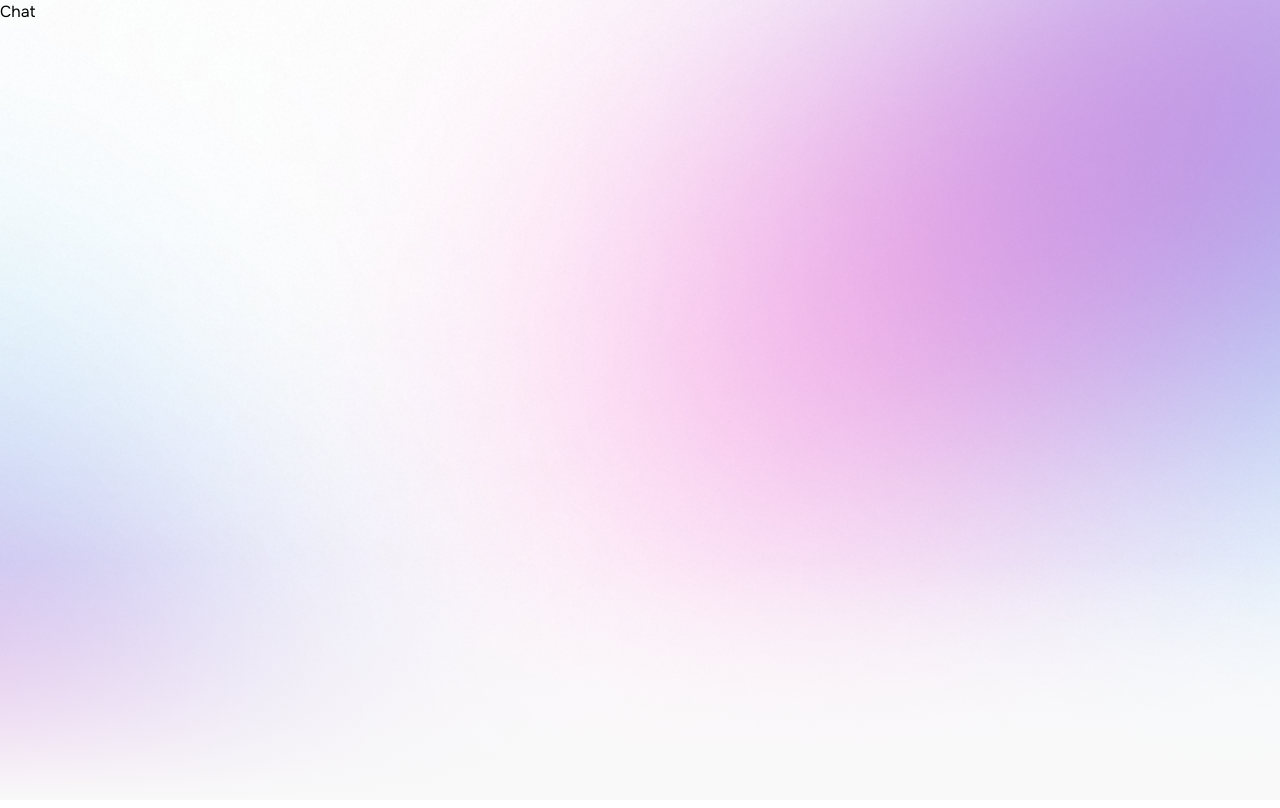
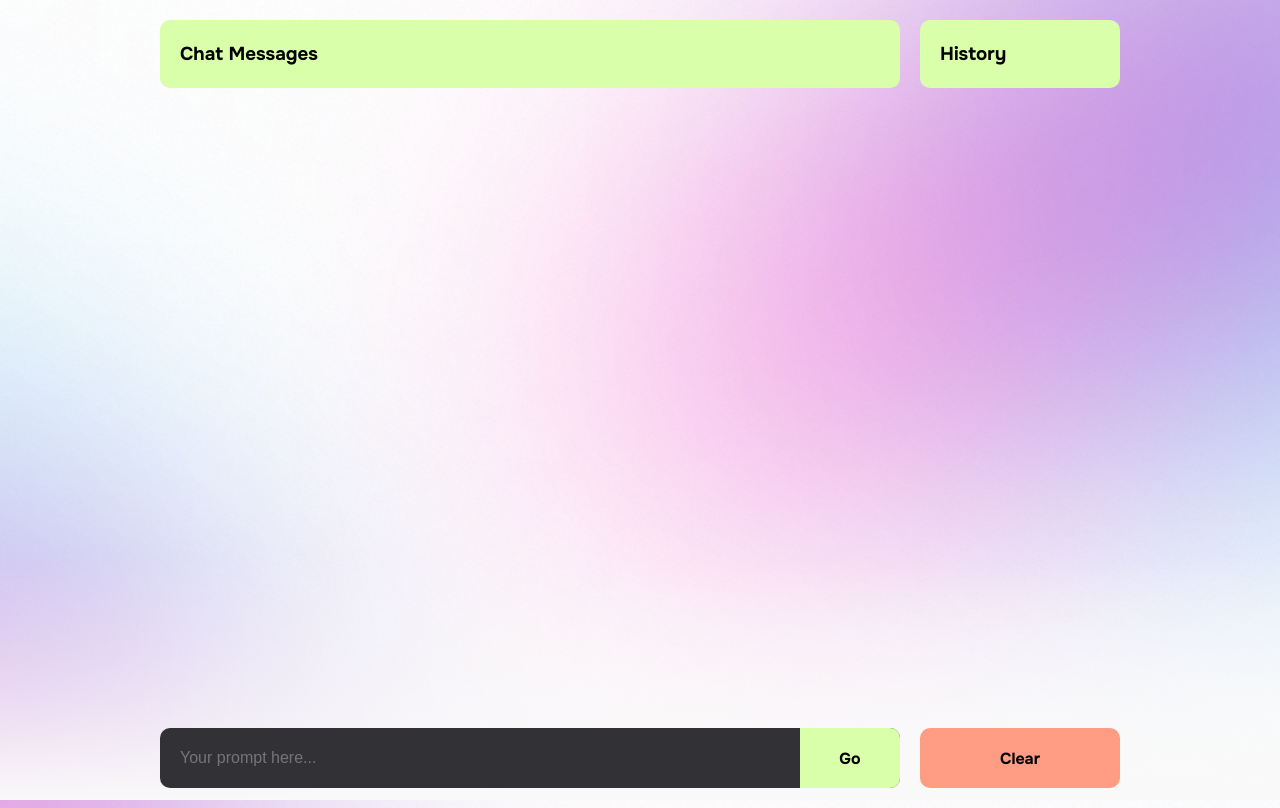
Before and after one commit to math-matos/CrafterDesk, a React (Vite) app in the folder frontend/: page /chat in a window 1280 px wide. Built offline with nearby package versions, Linux system fonts and the light colour scheme.

Commit message:
feat: test chatbot page

```diff
--- /dev/null
+++ b/frontend/src/App.css
@@ -0,0 +1,31 @@
+.App {
+    display: grid;
+    grid-template-columns: auto 200px;
+    gap: 20px;
+    max-width: 1000px;
+    margin: 0 auto;
+    min-height: 100vh;
+    padding: 20px;
+  }
+
+  .Column {
+    color: white;
+  }
+
+  .Title {
+    padding: 20px;
+    margin-bottom: 20px;
+    border-radius: 10px;
+    color: black;
+    background-color: rgb(218, 255, 170);
+  }
+
+  .Content {
+    height: calc(100vh - 200px);
+    overflow-y: scroll;
+    margin-bottom: 20px;
+  }
+
+  ::-webkit-scrollbar {
+    display: none;
+  }
--- /dev/null
+++ b/frontend/src/components/Clear/Clear.jsx
@@ -0,0 +1,9 @@
+import styles from "./Clear.module.css";
+
+export default function Clear({ onClick }) {
+  return (
+    <button className={styles.wrapper} onClick={onClick}>
+      Clear
+    </button>
+  );
+}
--- /dev/null
+++ b/frontend/src/components/Clear/Clear.module.css
@@ -0,0 +1,14 @@
+.wrapper {
+  width: 100%;
+  height: 60px;
+  background-color: #ff9d84;
+  border: none;
+  border-radius: 10px;
+  font-size: 16px;
+  font-weight: bold;
+}
+
+.wrapper:hover {
+  cursor: pointer;
+  background-color: #ff886b;
+}
--- /dev/null
+++ b/frontend/src/components/History/History.jsx
@@ -0,0 +1,9 @@
+import styles from "./History.module.css";
+
+export default function History({ question, onClick }) {
+  return (
+    <div className={styles.wrapper} onClick={onClick}>
+      <p>{question.substring(0, 15)}...</p>
+    </div>
+  );
+}
--- /dev/null
+++ b/frontend/src/components/History/History.module.css
@@ -0,0 +1,11 @@
+.wrapper {
+  padding: 20px;
+  margin-bottom: 20px;
+  border-radius: 10px;
+  background-color: #1b1b1d;
+}
+
+.wrapper:hover {
+  cursor: pointer;
+  background-color: #323236;
+}
--- /dev/null
+++ b/frontend/src/components/Input/Input.jsx
@@ -0,0 +1,17 @@
+import styles from "./Input.module.css";
+
+export default function Input({ value, onChange, onClick }) {
+  return (
+    <div className={styles.wrapper}>
+      <input
+        className={styles.text}
+        placeholder="Your prompt here..."
+        value={value}
+        onChange={onChange}
+      />
+      <button className={styles.btn} onClick={onClick}>
+        Go
+      </button>
+    </div>
+  );
+}
--- /dev/null
+++ b/frontend/src/components/Input/Input.module.css
@@ -0,0 +1,29 @@
+.wrapper {
+  display: grid;
+  grid-template-columns: auto 100px;
+  height: 60px;
+  border-radius: 10px;
+  background-color: #323236;
+}
+
+.text {
+  border: none;
+  outline: none;
+  background: none;
+  padding: 20px;
+  color: white;
+  font-size: 16px;
+}
+
+.btn {
+  border: none;
+  border-radius: 0 10px 10px 0;
+  font-size: 16px;
+  font-weight: bold;
+  background-color: rgb(218, 255, 170);
+}
+
+.btn:hover {
+  cursor: pointer;
+  background-color: rgb(200, 253, 130);
+}
--- /dev/null
+++ b/frontend/src/components/Message/Message.jsx
@@ -0,0 +1,21 @@
+import bot from "../../assets/icons/bot.png";
+import user from "../../assets/icons/user.png";
+
+import styles from "./Message.module.css";
+
+export default function Message({ role, content }) {
+  return (
+    <div className={styles.wrapper}>
+      <div>
+        <img
+          src={role === "assistant" ? bot : user}
+          className={styles.avatar}
+          alt="profile avatar"
+        />
+      </div>
+      <div>
+        <p>{content}</p>
+      </div>
+    </div>
+  );
+}
--- /dev/null
+++ b/frontend/src/components/Message/Message.module.css
@@ -0,0 +1,14 @@
+.wrapper {
+  display: grid;
+  grid-template-columns: 60px auto;
+  min-height: 60px;
+  padding: 20px;
+  margin-bottom: 20px;
+  border-radius: 10px;
+  background-color: #1b1b1d;
+}
+
+.avatar {
+  width: 40px;
+  height: 40px;
+}
--- a/frontend/src/pages/Chat.tsx
+++ b/frontend/src/pages/Chat.tsx
@@ -1,7 +1,66 @@
-import React from 'react'
+import React, { useState } from "react";
+
+import Message from "../components/Message/Message";
+import Input from "../components/Input/Input";
+import History from "../components/History/History";
+import Clear from "../components/Clear/Clear";
+
+import "../App.css";
 
 export default function Chat() {
+  const [input, setInput] = useState("");
+  const [messages, setMessages] = useState([]);
+  const [history, setHistory] = useState([]);
+
+  const handleSubmit = async () => {
+    const prompt = {
+      role: "user",
+      content: input
+    };
+
+    setMessages([...messages, prompt]);
+  };
+
+  const clear = () => {
+    setMessages([]);
+    setHistory([]);
+  };
+
   return (
-    <div>Chat</div>
-  )
+    <div className="App">
+      <div className="Column">
+        <h3 className="Title">Chat Messages</h3>
+        <div className="Content">
+          {messages.map((el, i) => {
+            return <Message key={i} role={el.role} content={el.content} />;
+          })}
+        </div>
+        <Input
+          value={input}
+          onChange={(e) => setInput(e.target.value)}
+          onClick={input ? handleSubmit : undefined}
+        />
+      </div>
+      <div className="Column">
+        <h3 className="Title">History</h3>
+        <div className="Content">
+          {history.map((el, i) => {
+            return (
+              <History
+                key={i}
+                question={el.question}
+                onClick={() =>
+                  setMessages([
+                    { role: "user", content: history[i].question },
+                    { role: "assistant", content: history[i].answer }
+                  ])
+                }
+              />
+            );
+          })}
+        </div>
+        <Clear onClick={clear} />
+      </div>
+    </div>
+  );
 }
--- a/frontend/src/pages/Home.tsx
+++ b/frontend/src/pages/Home.tsx
@@ -75,7 +75,7 @@ export default function Home() {
               </Typography>
               <img
                 src="https://www.testingcatalog.com/content/images/size/w2000/2024/02/photo_2024-02-10_20-48-19.jpg"
-                style={{ width: "350px", borderRadius: "2rem" }}
+                style={{ width: "350px", marginTop: 2, borderRadius: "2rem" }}
               />
             </div>
 
@@ -90,6 +90,7 @@ export default function Home() {
                 style={{
                   width: "350px",
                   minHeight: "12rem",
+                  marginTop: 2,
                   borderRadius: "2rem"
                 }}
               />
@@ -106,6 +107,7 @@ export default function Home() {
                 style={{
                   width: "350px",
                   minHeight: "12rem",
+                  marginTop: 2,
                   borderRadius: "2rem"
                 }}
               />
@@ -140,7 +142,7 @@ export default function Home() {
               <Typography align="left" mb={2}>
                 ✅ Imaginary feature
               </Typography>
-              <Button variant="outlined" fullWidth>
+              <Button variant="outlined" href="/chat" fullWidth>
                 GET STARTED
               </Button>
             </div>
@@ -161,7 +163,7 @@ export default function Home() {
               <Typography align="left" mb={2}>
                 ✅ Imaginary feature
               </Typography>
-              <Button variant="contained" fullWidth>
+              <Button variant="contained" href="/chat" fullWidth>
                 GET STARTED
               </Button>
             </div>
@@ -183,7 +185,7 @@ export default function Home() {
               <Typography align="left" mb={2}>
                 ✅ Imaginary feature
               </Typography>
-              <Button variant="outlined" fullWidth>
+              <Button variant="outlined" href="/chat" fullWidth>
                 Contact Us
               </Button>
             </div>
@@ -207,8 +209,6 @@ export default function Home() {
           </Box>
         </footer>
       </div>
-      {/*
-          <Footer /> */}
     </>
   );
 }
```
Also changed, not shown: frontend/src/assets/icons/bot.png (added), frontend/src/assets/icons/user.png (added).
